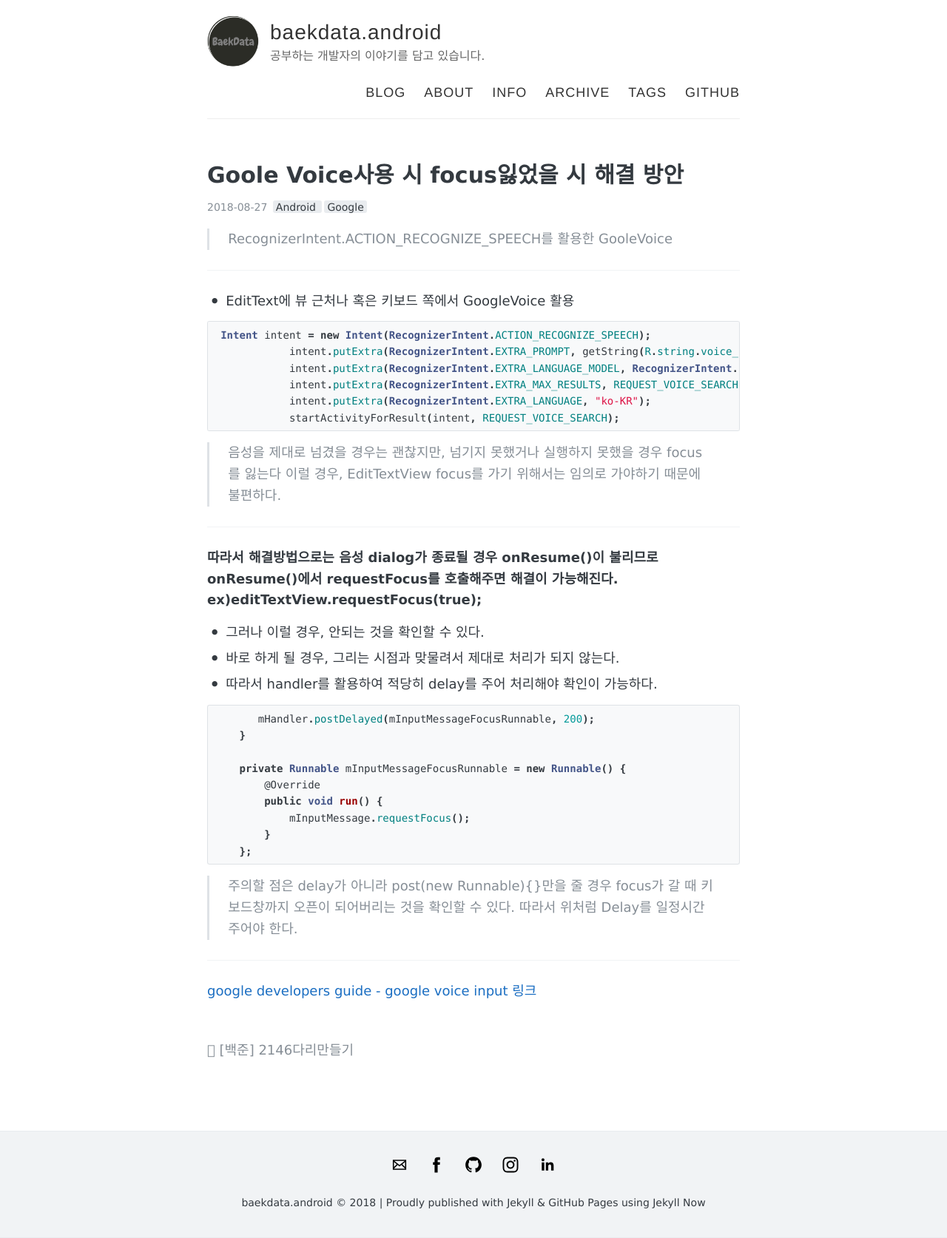
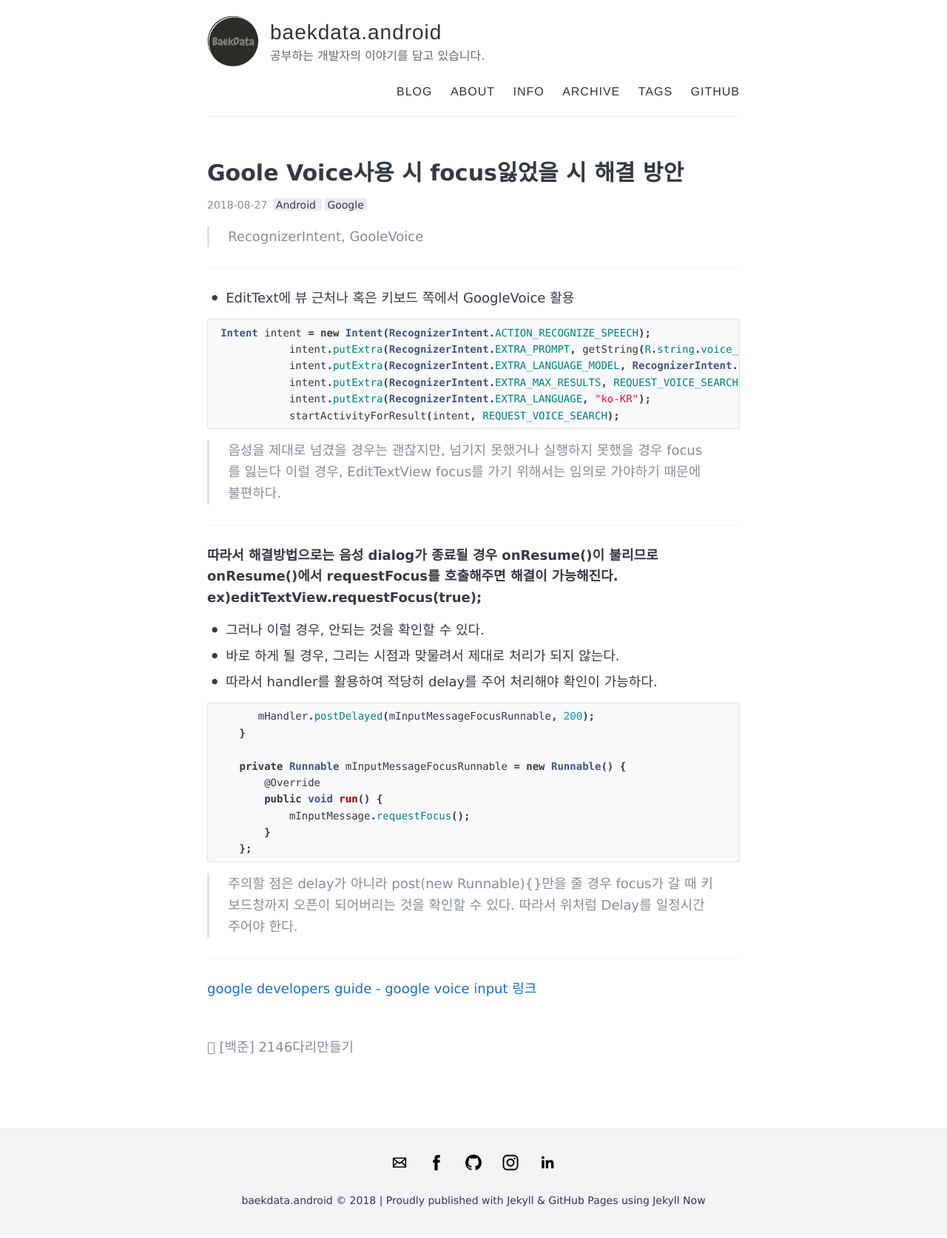
Before and after one commit to baekdata/baekdata.github.io, a Jekyll site: the page built from _posts/2018-08-27-android-voicefocus.md, in a window 1280 px wide. Shown: the whole page at 74% size. Built offline with Jekyll 4.4.1, drawn with Linux system fonts in a browser that asks for light colours; comment, search, counter and statistics services are not loaded.

Commit message:
font size edit

```diff
--- a/_posts/2018-08-27-android-voicefocus.md
+++ b/_posts/2018-08-27-android-voicefocus.md
@@ -5,7 +5,7 @@ tags: [Android,  Google]
 comments: true
 ---
 
-> RecognizerIntent.ACTION_RECOGNIZE_SPEECH를 활용한 GooleVoice
+> RecognizerIntent, GooleVoice
 
 ---
 
--- a/style.scss
+++ b/style.scss
@@ -375,13 +375,13 @@ nav {
   float: right;
   margin-top: 23px; // @TODO: Vertically middle align
   font-family: $helveticaNeue;
-  font-size: 18px;
+  font-size: 16px;
 
   @include mobile {
     float: none;
-    margin-top: 9px;
+    margin-top: 10px;
     display: block;
-    font-size: 16px;
+    font-size: 10px;
   }
 
   a {
```
